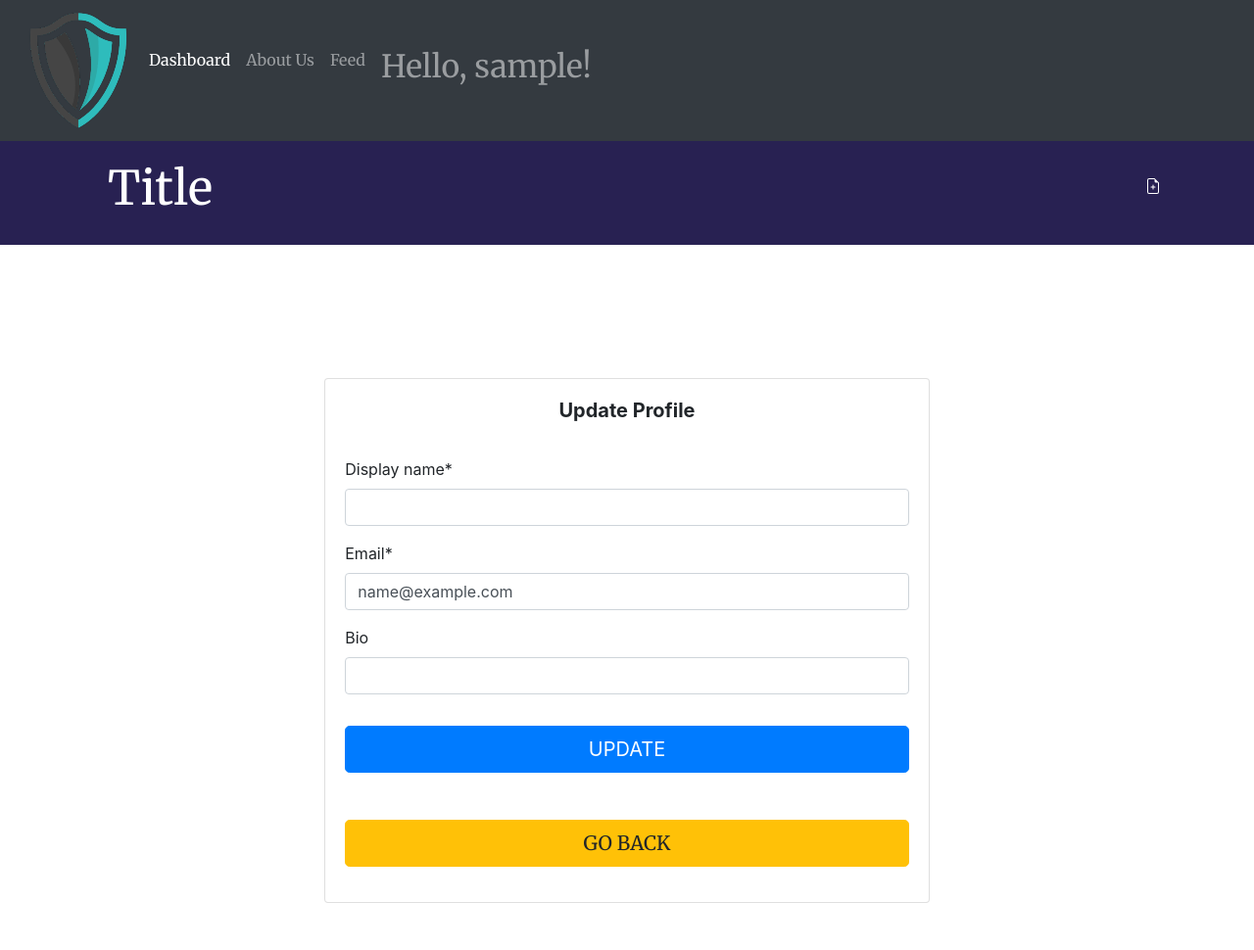
After one commit to sanjana-226/Social-Media-App, a Django app: page /edit_profile/ in a window 1280 px wide. The commit adds this page. Shown: the whole page at 98% size. Run offline with Django 3.2, Linux system fonts and the light colour scheme; the visitor is signed in with stand-in values (Sample User, id 1); parts of the project's set-up code (start-up, migrations or seed data) failed here and were passed over; some libraries are stand-ins or nearby versions.

Commit message:
profile editing, signup

```diff
--- a/social/static/css/styles.css
+++ b/social/static/css/styles.css
@@ -1,5 +1,11 @@
 h1 a{
     color: #071ff3;
+    padding-left: 15px;
+    font-family: 'Merriweather', serif;
+    }
+h2 a{
+    text-align:center;
+    color: #bb5151;
     padding-left: 15px;
     font-family: 'Merriweather', serif;
     }
--- a/social/templates/registration/login.html
+++ b/social/templates/registration/login.html
@@ -64,4 +64,6 @@
 {# Assumes you setup the password_reset view in your URLconf #}
 <p><a href="{% url 'password_reset' %}">Lost password?</a></p>
 
+<p><a href='/accounts/signup' >Sign Up</a></p>
+
 {% endblock %}
--- a/social/templates/social/base.html
+++ b/social/templates/social/base.html
@@ -27,7 +27,6 @@
 
     <header class="page-header">
         <div class="container">
-            <h1>Hello, {{ user.username|default:'Guest' }}!</h1>
             {% if user.is_authenticated %}
             <a href="{% url 'post_new' %}" class="top-menu">
                 {% include './icons/file-earmark-plus.svg' %}
--- /dev/null
+++ b/social/templates/social/edit_profile.html
@@ -0,0 +1,30 @@
+{% extends 'social/base.html' %}
+
+{% load crispy_forms_tags %}
+{% block content %}
+<br /><br />
+<div class="container">
+    <div class="row">
+        <div class="col-sm-9 col-md-8 col-lg-7 mx-auto">
+            <div class="card card-signin my-5">
+                <div class="card-body">
+                    <h5 class="card-title text-center"><b>Update Profile</b></h5>
+                    <form class="form-signin" method="POST" enctype="multipart/form-data">
+                        {% csrf_token %}
+                        <fieldset class="form-group">
+                            <br />
+                            {{ u_form|crispy }} {{ p_form|crispy }}
+                        </fieldset>
+                        <div class="form-group">
+                            <button class="btn btn-lg btn-primary btn-block text-uppercase" type="submit">
+                                Update</button><br /><br />
+                            <a class="btn btn-lg btn-warning btn-block text-uppercase" href="/my_profile">Go
+                                Back</a>
+                        </div>
+                    </form>
+                </div>
+            </div>
+        </div>
+    </div>
+</div>
+{% endblock content %}
--- a/social/templates/social/navbar.html
+++ b/social/templates/social/navbar.html
@@ -2,7 +2,7 @@
 
 <nav class="navbar navbar-expand-lg navbar-dark bg-dark">
   <a href="/">
-    <img id="logo" src="{% static 'images/logo5.png' %}">
+    <img id="logo" src="{% static 'images/logo2.png' %}">
   </a>
   <button class="navbar-toggler" type="button" data-toggle="collapse" data-target="#navbarSupportedContent"
     aria-controls="navbarSupportedContent" aria-expanded="false" aria-label="Toggle navigation">
@@ -17,16 +17,22 @@
       </li>
       <a class="nav-link" href="/about">About Us</a>
 
+      {% if user.is_authenticated %}
       <a class="nav-link" href="#"> Feed</a>
+      {% endif %}
 
-      {% if user.is_authenticated %}
-      <a class="nav-link" href="/my_profile" >My Profile</a>
-      {% endif %}
 
       {% if user.is_anonymous %}
       <a class="nav-link" href="/accounts/login">Login</a>
       {% endif %}
 
+      <h2>
+        {% if user.is_authenticated %}
+        <a class="nav-link" href="/my_profile">Hello, {{ request.user.username|default:'Guest' }}!</a>
+        {% endif %}
+      </h2>
+
+
     </ul>
 
   </div>
--- a/social/urls.py
+++ b/social/urls.py
@@ -19,7 +19,7 @@ urlpatterns = [
     path('admin/', admin.site.urls),
     path('accounts/', include('django.contrib.auth.urls')),
     path('accounts/signup/', views.register, name='signup'),
-    path('edit-profile/', views.edit_profile, name='edit_profile'),
+    path('edit_profile/', views.edit_profile, name='edit_profile'),
     path('follows/', views.follow_list, name='follow_list'),
     path('api/v1/',include('social_django.urls', namespace='social')),
    # url('', views.index),
@@ -30,4 +30,5 @@ urlpatterns = [
     #path('users/friend/delete/<int:id>/', views.delete_friend, name='delete_friend'),
     path('follow/<int:user>',views.follow , name='follow'),
     path('unfollow/<int:user>',views.unfollow, name='unfollow'),
+
 ]
--- a/social/views.py
+++ b/social/views.py
@@ -135,13 +135,13 @@ def edit_profile(request):
         if u_form.is_valid():
             u_form.save()
             messages.success(request, f"Your account has been updated!")
-            return redirect("my_profile")
+            return redirect("/my_profile")
     else:
         u_form = UserUpdateForm(instance=request.user)
     context = {
         "u_form": u_form,
     }
-    return render(request, "users/edit_profile.html", context)
+    return render(request, "social/edit_profile.html", context)
 
 def follow(request, user):
     other_user= get_object_or_404(User, pk=user)
@@ -149,9 +149,11 @@ def follow(request, user):
     request.user.follow.add(other_user)
     return redirect(f"/profile/{user}")
 
-
 def unfollow(request, user):
     other_user= get_object_or_404(User, pk=user)
     me= request.user
     request.user.follow.remove(other_user)
     return redirect(f"/profile/{user}")
+
+def feed(request,user):
+    pass
```
Also changed, not shown: mysite/settings.py (+6 -2 lines), social/templates/social/my_profile.html (+43 -7 lines), social/templates/social/profile.html (+5 -6 lines), social/static/images/big-logo2.png (added), social/static/images/logo2.png, social/static/images/logo5.png, social/static/images/sq logo5.png (deleted), social/templates/social/feed.html (added).
